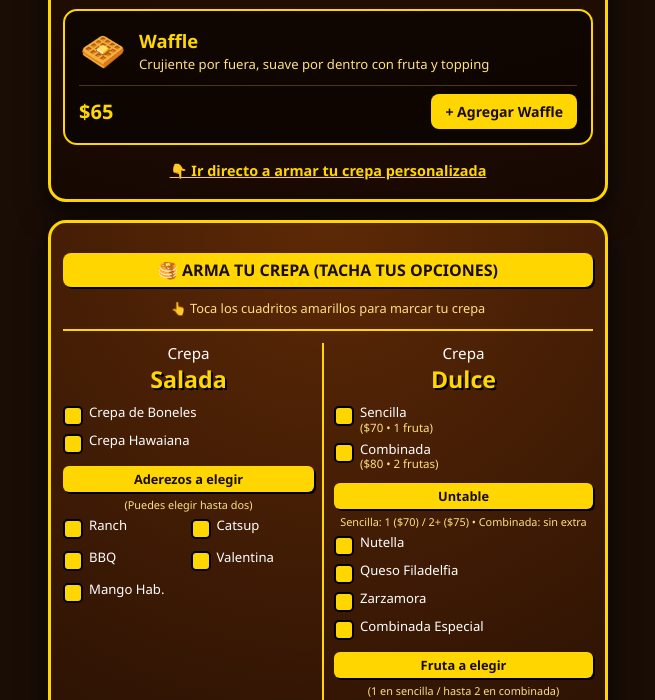
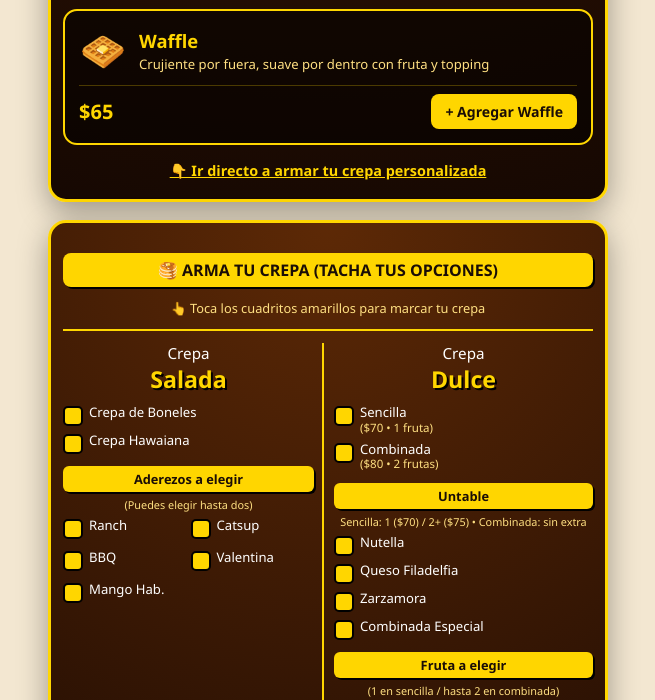
Before and after one commit to charlicar1324-cpu/crepasjunior, a plain HTML site: page index.html in a window 1280 px wide. Shown: the part 701-1401 px from the top of the page, without its empty margins (312-967 px from the left). Drawn offline with nearby package versions, Linux system fonts and the light colour scheme.

Commit message:
Add files via upload

```diff
--- a/index.html
+++ b/index.html
@@ -13,12 +13,17 @@
     html, body {
       max-width: 100%;
       overflow-x: hidden;
-      background-color: #1a0d06;
-      color: #ffffff;
       margin: 0;
       padding: 0;
     }
     body {
+      background-color: #f3e7d1;
+      /* Si subes tu imagen como fondo.png al repo, descomenta la siguiente línea:
+      background-image: url('fondo.png');
+      background-size: cover;
+      background-position: center;
+      background-attachment: fixed; */
+      color: #ffffff;
       padding: 12px 10px;
       display: flex;
       justify-content: center;
@@ -33,7 +38,7 @@
       border: 3px solid #ffd600;
       border-radius: 18px;
       padding: 18px 12px;
-      box-shadow: 0 10px 30px rgba(0,0,0,0.7);
+      box-shadow: 0 10px 30px rgba(0,0,0,0.35);
       margin-bottom: 18px;
       width: 100%;
       max-width: 100%;
```
